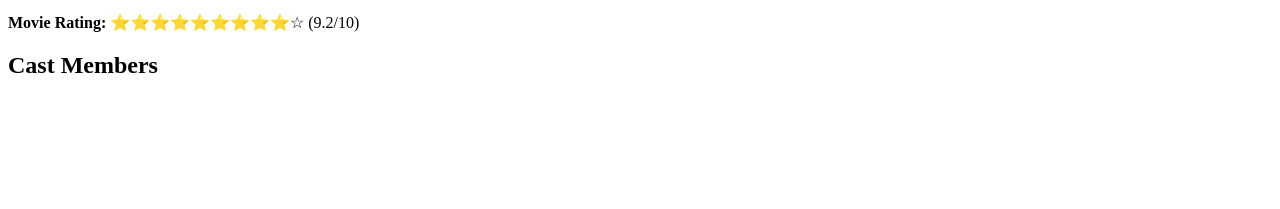
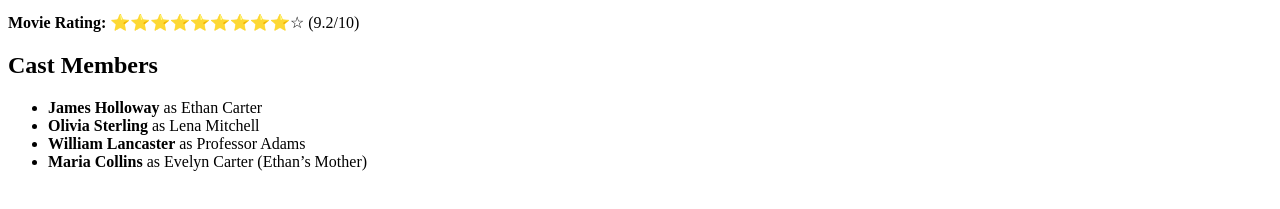
Before and after one commit to csant510/Design-a-Movie-Review-Page, a plain HTML site: page index.html in a window 1280 px wide. Shown: the part 457-666 px from the top of the page. Drawn offline with Linux system fonts and the light colour scheme.

Commit message:
Update index.html

```diff
--- a/index.html
+++ b/index.html
@@ -16,6 +16,12 @@
     <!--movie review-->
     <p><b>Movie Rating: </b><span aria-hidden ="true">⭐⭐⭐⭐⭐⭐⭐⭐⭐☆</span> (9.2/10)</p>
     <h2> Cast Members</h2>
+    <ul>
+        <li><b>James Holloway</b> as Ethan Carter</li>
+        <li><b>Olivia Sterling</b> as Lena Mitchell</li>
+        <li><b>William Lancaster</b> as Professor Adams</li>
+        <li><b>Maria Collins</b> as Evelyn Carter (Ethan’s Mother)</li>
+    </ul>
     </main>
 
 
```
